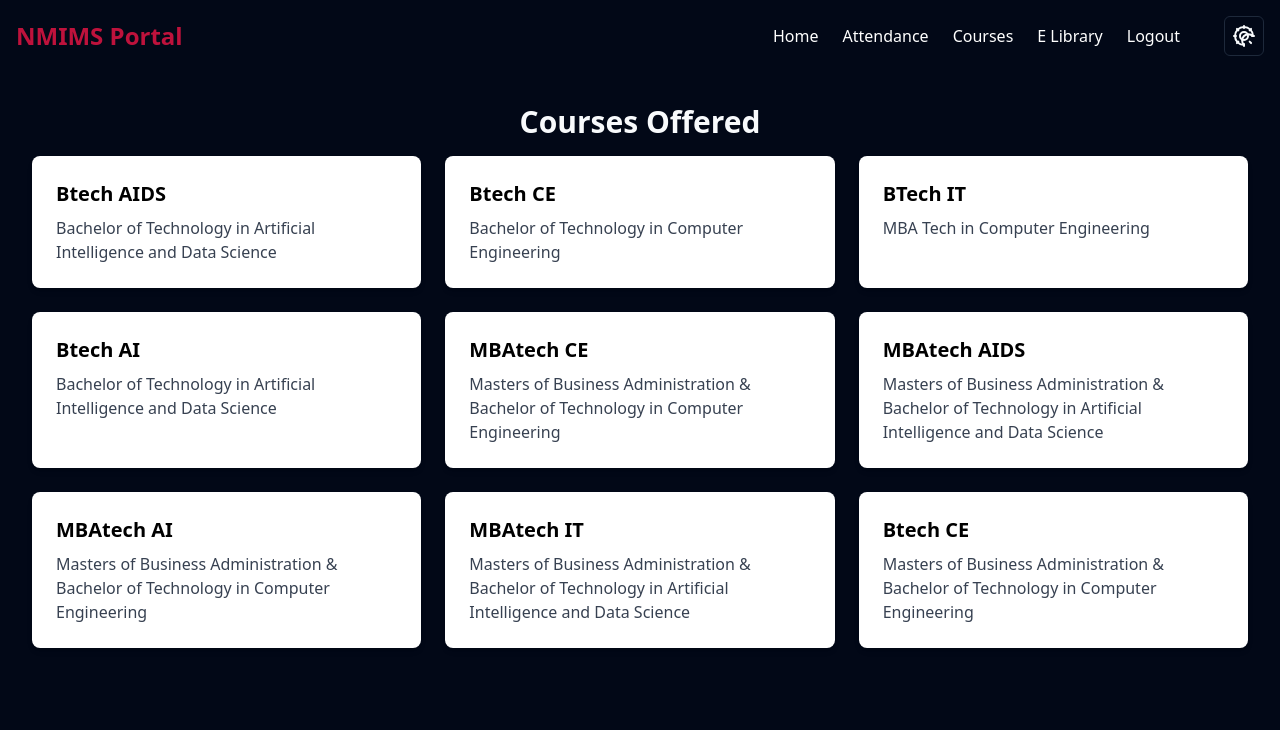
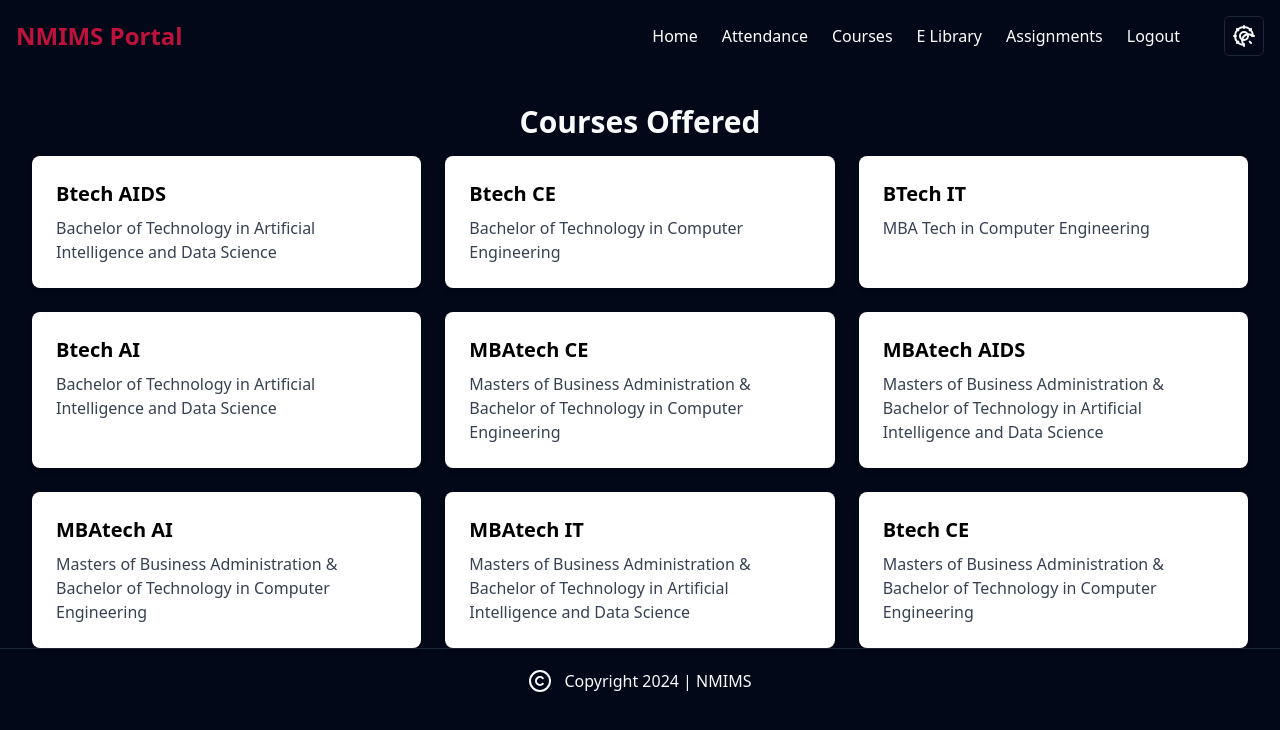
Before and after one commit to Artilleryxd/NMIMS-Student-Portal, a React (Vite) app: page /courses in a window 1280 px wide. Shown: the top 730 px of the page. Built offline with nearby package versions, Linux system fonts and the light colour scheme; no server answers.

Commit message:
Added Assignments Page and Footer to all Pages (Except Fac)

```diff
--- a/src/App.jsx
+++ b/src/App.jsx
@@ -44,6 +44,8 @@
             <Route path="/courses" element={<Courses />} />
 
             <Route path="/elibrary" element={<Elibrary />} />
+
+            <Route path="/assignments" element={<Assignments />} />
           </Routes>
         </AuthContextProvider>
       </ThemeProvider>
--- a/src/Components/Nav.jsx
+++ b/src/Components/Nav.jsx
@@ -80,6 +80,14 @@
                 </li>
                 <li>
                   <a
+                    href="/assignments"
+                    className={`py-2 px-3 border-b-2 border-transparent ${theme === "dark" ? "text-white" : "text-gray-700"}`}
+                  >
+                    Assignments
+                  </a>
+                </li>
+                <li>
+                  <a
                     onClick={handleLogout}
                     className={`py-2 px-3 border-b-2 border-transparent cursor-pointer ${theme === "dark" ? "text-white" : "text-gray-700"}`}
                   >
--- a/src/Pages/Student/Assigments.jsx
+++ b/src/Pages/Student/Assigments.jsx
@@ -1,10 +1,12 @@
 import Nav from "@/Components/Nav";
+import Footer from "../../Components/Footer";
 
 const Assignments = () => {
 
     return(
         <>
         <Nav></Nav>
+        <Footer></Footer>
         </>
     )
 }
--- a/src/Pages/Student/Attendance/Attendance.jsx
+++ b/src/Pages/Student/Attendance/Attendance.jsx
@@ -3,6 +3,7 @@
 import DatePicker from "react-datepicker";
 import "react-datepicker/dist/react-datepicker.css";
 import { useTheme } from "../../../Components/theme-provider";
+import Footer from "../../../Components/Footer";
 
 const Attendance = () => {
   const { theme } = useTheme();
@@ -113,6 +114,7 @@
           ))}
         </div>
       </div>
+      <Footer></Footer>
     </>
   );
 };
--- a/src/Pages/Student/Courses/Courses.jsx
+++ b/src/Pages/Student/Courses/Courses.jsx
@@ -1,5 +1,6 @@
 import React from "react";
 import Nav from "../../../Components/Nav";
+import Footer from "../../../Components/Footer";
 
 const Courses = () => {
   return (
@@ -49,6 +50,7 @@
           />
         </div>
       </div>
+      <Footer></Footer>
     </>
   );
 };
--- a/src/Pages/Student/Elibrary/Elibrary.jsx
+++ b/src/Pages/Student/Elibrary/Elibrary.jsx
@@ -1,11 +1,13 @@
 import React from "react";
 import Nav from "../../../Components/Nav";
+import Footer from "../../../Components/Footer";
 
 const Elibrary = () => {
   return (
     <div>
       <Nav />
       <h1>welcome to LIBRARY</h1>
+      <footer></footer>
     </div>
   );
 };
```
